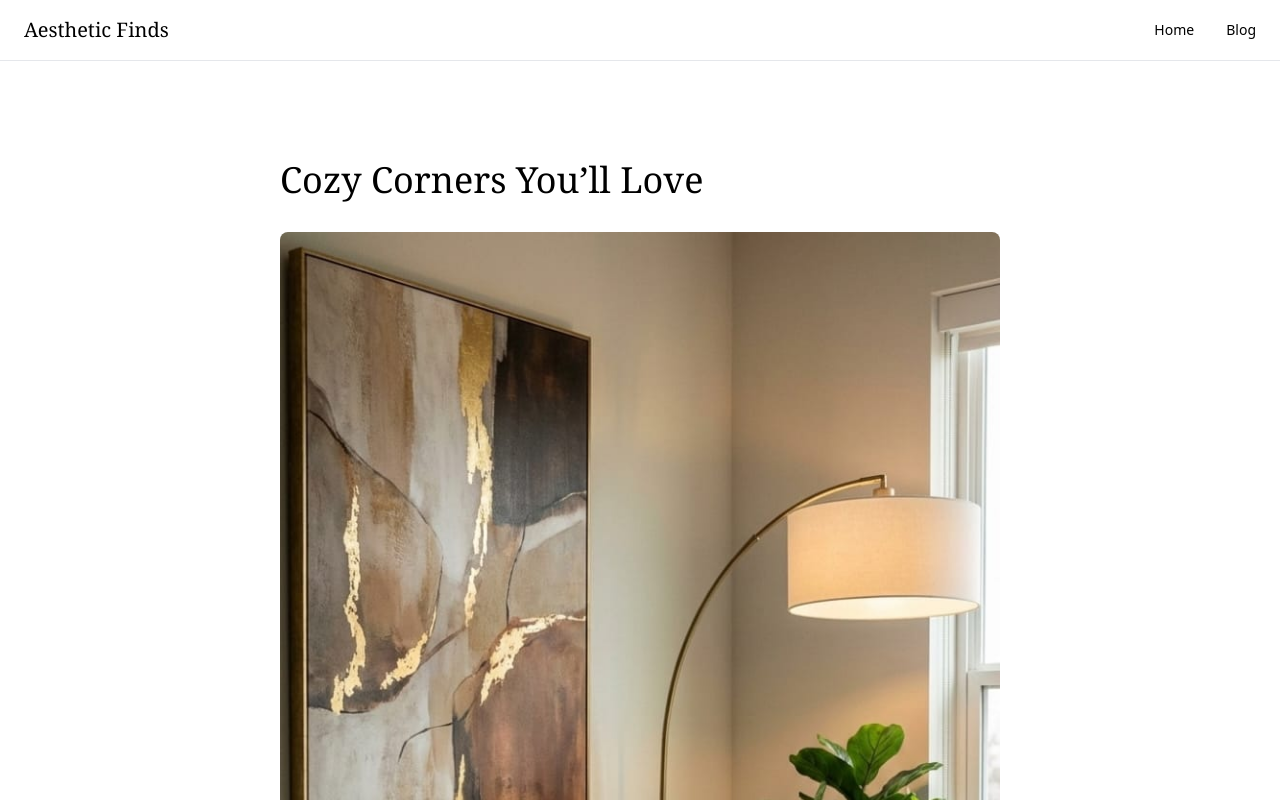
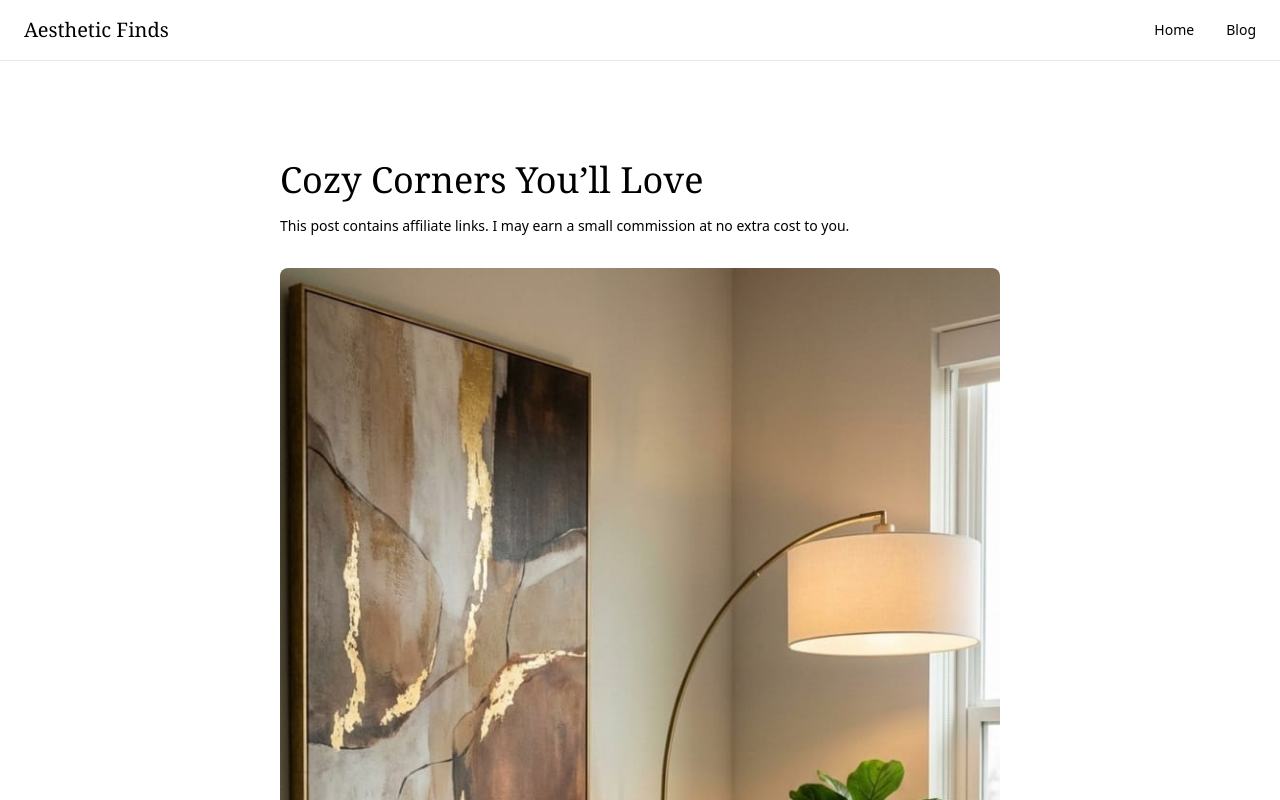
Before and after one commit to muasyamuthengi-gif/aestheticfindsbyanna, a Next.js app: page /blog/cozy-corners in a window 1280 px wide. Shown: the top 800 px of the page. Built offline with nearby package versions, Linux system fonts and the light colour scheme; a web font is replaced by a local one.

Commit message:
Add Affiliate Disclosure to Cozy Corners post

```diff
--- a/app/blog/cozy-corners/page.js
+++ b/app/blog/cozy-corners/page.js
@@ -1,10 +1,14 @@
+import AffiliateDisclosure from "@/app/components/AffiliateDisclosure";
+
 export default function CozyCornersPost() {
   return (
     <main className="max-w-3xl mx-auto px-6 py-20">
 
-      <h1 className="text-4xl font-serif mb-8">
+      <h1 className="text-4xl font-serif mb-4">
         Cozy Corners You’ll Love
       </h1>
+
+      <AffiliateDisclosure />
 
       <img src="/blog2.jpg" className="w-full rounded-lg mb-8" />
 
```
